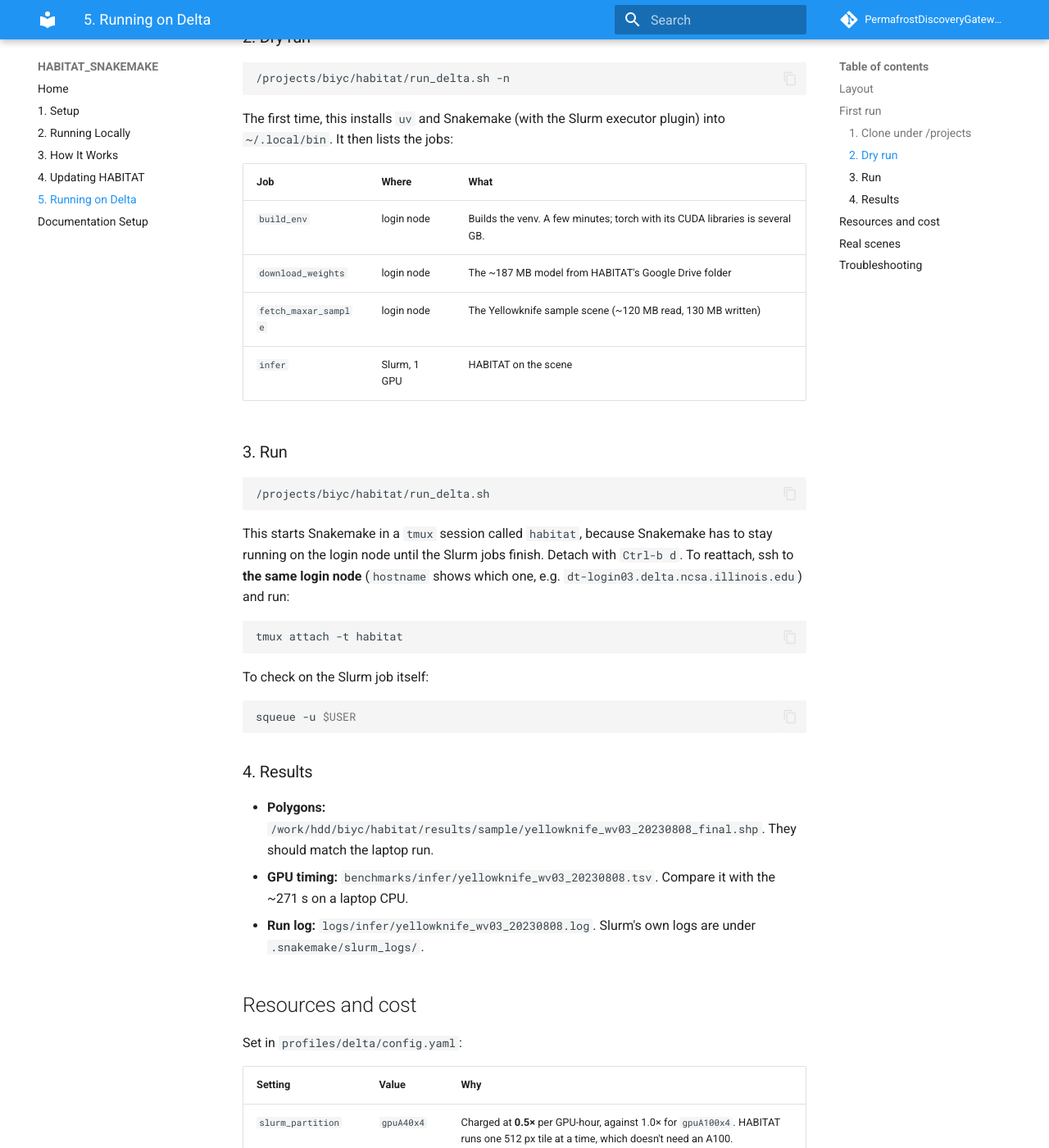
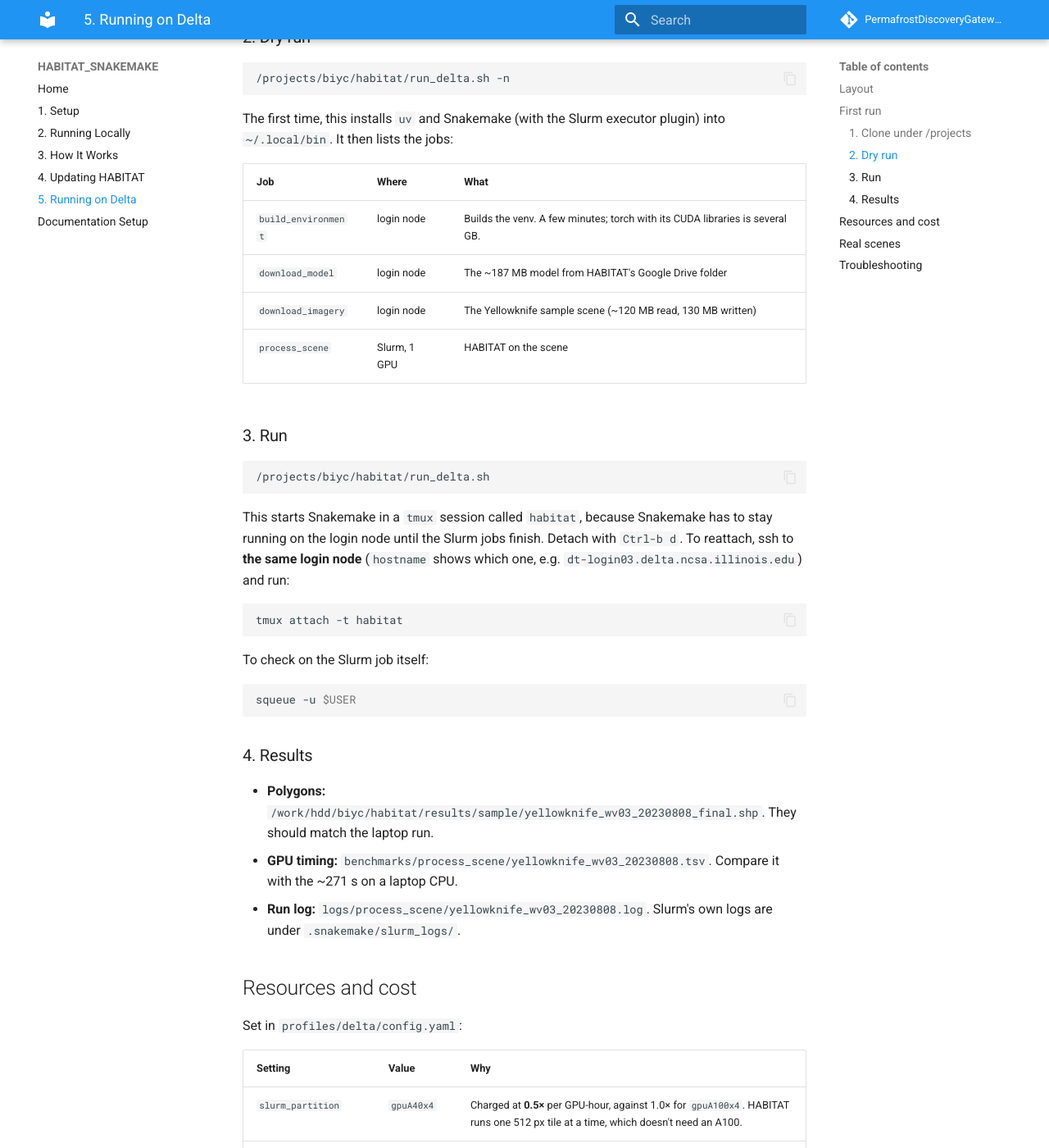
Before and after one commit to PermafrostDiscoveryGateway/HABITAT_SNAKEMAKE, an MkDocs documentation site: the page built from docs/05-running-on-delta.md, in a window 1280 px wide and 1400 px high, scrolled down 1383 px. Shown: the whole window at 82% size. Built offline with MkDocs 1.6.1 and Material for MkDocs 9.7.7, drawn with Linux system fonts in a browser that asks for light colours; comment, search, counter and statistics services are not loaded; some of the changed text lies outside the part shown.

```diff
--- a/docs/05-running-on-delta.md
+++ b/docs/05-running-on-delta.md
@@ -1,11 +1,11 @@
 # Running on Delta
 
-On [NCSA Delta](https://docs.ncsa.illinois.edu/systems/delta/en/latest/index.html), Snakemake runs on a login node and submits each scene's `infer` job to Slurm as a **1-GPU job**. Everything else runs on the login node, which has internet access: building the environment, downloading the weights, and fetching the sample scene.
+On [NCSA Delta](https://docs.ncsa.illinois.edu/systems/delta/en/latest/index.html), Snakemake runs on a login node and submits each scene's `process_scene` job to Slurm as a **1-GPU job**. Everything else runs on the login node, which has internet access: building the environment, downloading the weights, and fetching the sample scene.
 
 | File | What it sets |
 |---|---|
 | `config/config.delta.yaml` | Paths on Delta, `device: cuda`, CPU cores per job, the scenes to run |
-| `profiles/delta/config.yaml` | Slurm executor, account, partition, memory, time limit, 1 GPU per `infer` job |
+| `profiles/delta/config.yaml` | Slurm executor, account, partition, memory, time limit, 1 GPU per `process_scene` job |
 | `run_delta.sh` | Installs uv and Snakemake if missing, and runs Snakemake with both of the above inside `tmux` |
 
 ## Layout
@@ -47,10 +47,10 @@ The first time, this installs `uv` and Snakemake (with the Slurm executor plugin
 
 | Job | Where | What |
 |---|---|---|
-| `build_env` | login node | Builds the venv. A few minutes; torch with its CUDA libraries is several GB. |
-| `download_weights` | login node | The ~187 MB model from HABITAT's Google Drive folder |
-| `fetch_maxar_sample` | login node | The Yellowknife sample scene (~120 MB read, 130 MB written) |
-| `infer` | Slurm, 1 GPU | HABITAT on the scene |
+| `build_environment` | login node | Builds the venv. A few minutes; torch with its CUDA libraries is several GB. |
+| `download_model` | login node | The ~187 MB model from HABITAT's Google Drive folder |
+| `download_imagery` | login node | The Yellowknife sample scene (~120 MB read, 130 MB written) |
+| `process_scene` | Slurm, 1 GPU | HABITAT on the scene |
 
 ### 3. Run
 
@@ -73,8 +73,8 @@ squeue -u $USER
 ### 4. Results
 
 - **Polygons:** `/work/hdd/biyc/habitat/results/sample/yellowknife_wv03_20230808_final.shp`. They should match the laptop run.
-- **GPU timing:** `benchmarks/infer/yellowknife_wv03_20230808.tsv`. Compare it with the ~271 s on a laptop CPU.
-- **Run log:** `logs/infer/yellowknife_wv03_20230808.log`. Slurm's own logs are under `.snakemake/slurm_logs/`.
+- **GPU timing:** `benchmarks/process_scene/yellowknife_wv03_20230808.tsv`. Compare it with the ~271 s on a laptop CPU.
+- **Run log:** `logs/process_scene/yellowknife_wv03_20230808.log`. Slurm's own logs are under `.snakemake/slurm_logs/`.
 
 ## Resources and cost
 
@@ -83,7 +83,7 @@ Set in `profiles/delta/config.yaml`:
 | Setting | Value | Why |
 |---|---|---|
 | `slurm_partition` | `gpuA40x4` | Charged at **0.5×** per GPU-hour, against 1.0× for `gpuA100x4`. HABITAT runs one 512 px tile at a time, which doesn't need an A100. |
-| `gpu` (infer) | 1 | HABITAT uses a single GPU |
+| `gpu` (process_scene) | 1 | HABITAT uses a single GPU |
 | `threads_per_scene` (config) | 16 | Slurm `--cpus-per-task`. Tiling and post-processing run on the CPU. 16 is a quarter of a 4-GPU node. |
 | `mem_mb` | 60000 | HABITAT holds every tile's prediction in memory (~3 MB per tile) until stitching, so full scenes need tens of GB |
 | `runtime` | 60 min | Plenty for the sample. Raise it for full scenes (Delta's maximum is 48 h). |
@@ -120,7 +120,7 @@ Snakemake skips finished scenes, and `keep-going` means one failed scene doesn't
 |---|---|
 | `sbatch: error: Invalid account` | `slurm_account` doesn't match one listed by `accounts` |
 | Job pending with `MaxGRESPerAccount` | The allocation's GPU limit is reached; jobs wait in the queue |
-| `infer` fails with `CUDA error` or `no CUDA GPUs` | The job didn't get a GPU. Check that `gpu: 1` is under `set-resources: infer` in the profile. |
-| `infer` killed with `OUT_OF_MEMORY` | Scene too large for `mem_mb`; raise it (memory above a quarter node may be charged as more GPUs) |
-| `infer` hits `TIMEOUT` | Raise `runtime` |
+| `process_scene` fails with `CUDA error` or `no CUDA GPUs` | The job didn't get a GPU. Check that `gpu: 1` is under `set-resources: process_scene` in the profile. |
+| `process_scene` killed with `OUT_OF_MEMORY` | Scene too large for `mem_mb`; raise it (memory above a quarter node may be charged as more GPUs) |
+| `process_scene` hits `TIMEOUT` | Raise `runtime` |
 | Snakemake stopped when you logged out | It wasn't in `tmux`; use `run_delta.sh` |
```
Also changed, not shown: README.md (+2 -2 lines), docs/01-setup.md (+1 -1 lines), docs/02-running-locally.md (+10 -10 lines), docs/03-how-it-works.md (+6 -6 lines), docs/04-updating-habitat.md (+3 -3 lines), 6 other files.
